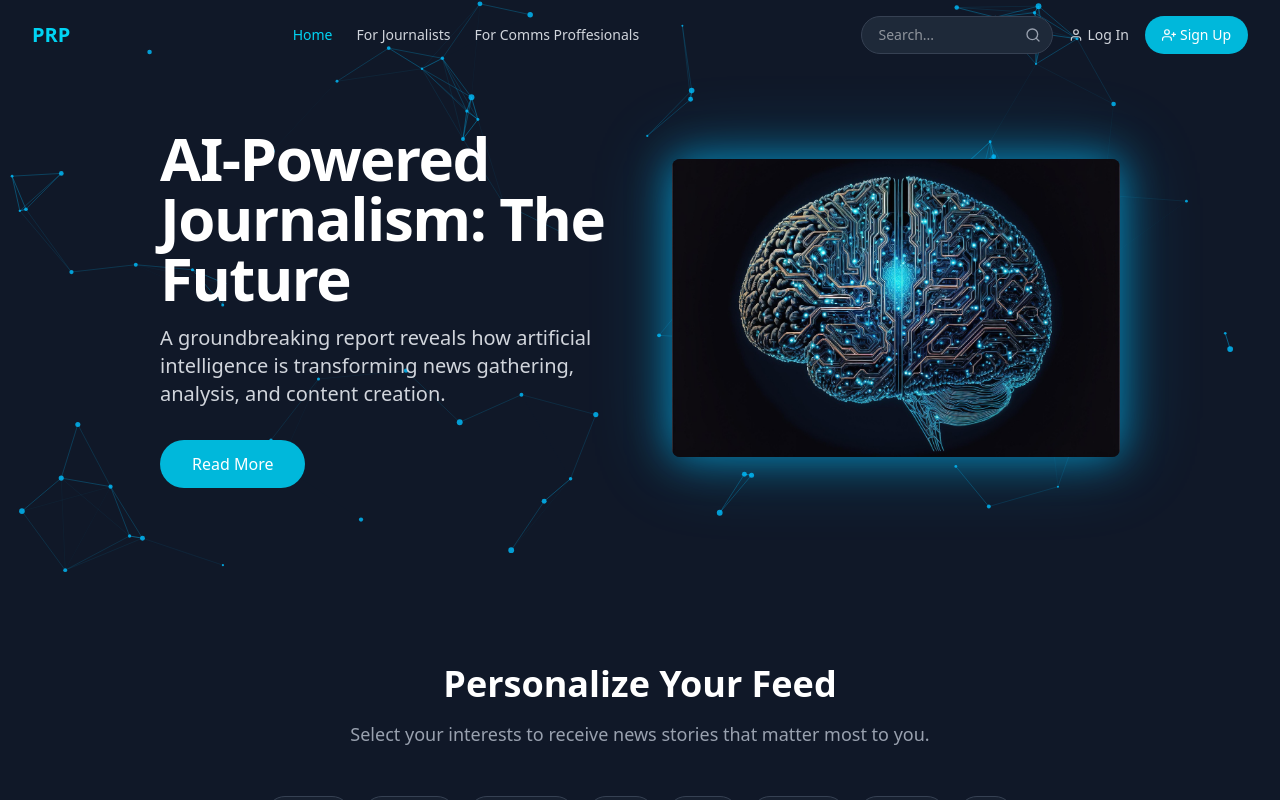
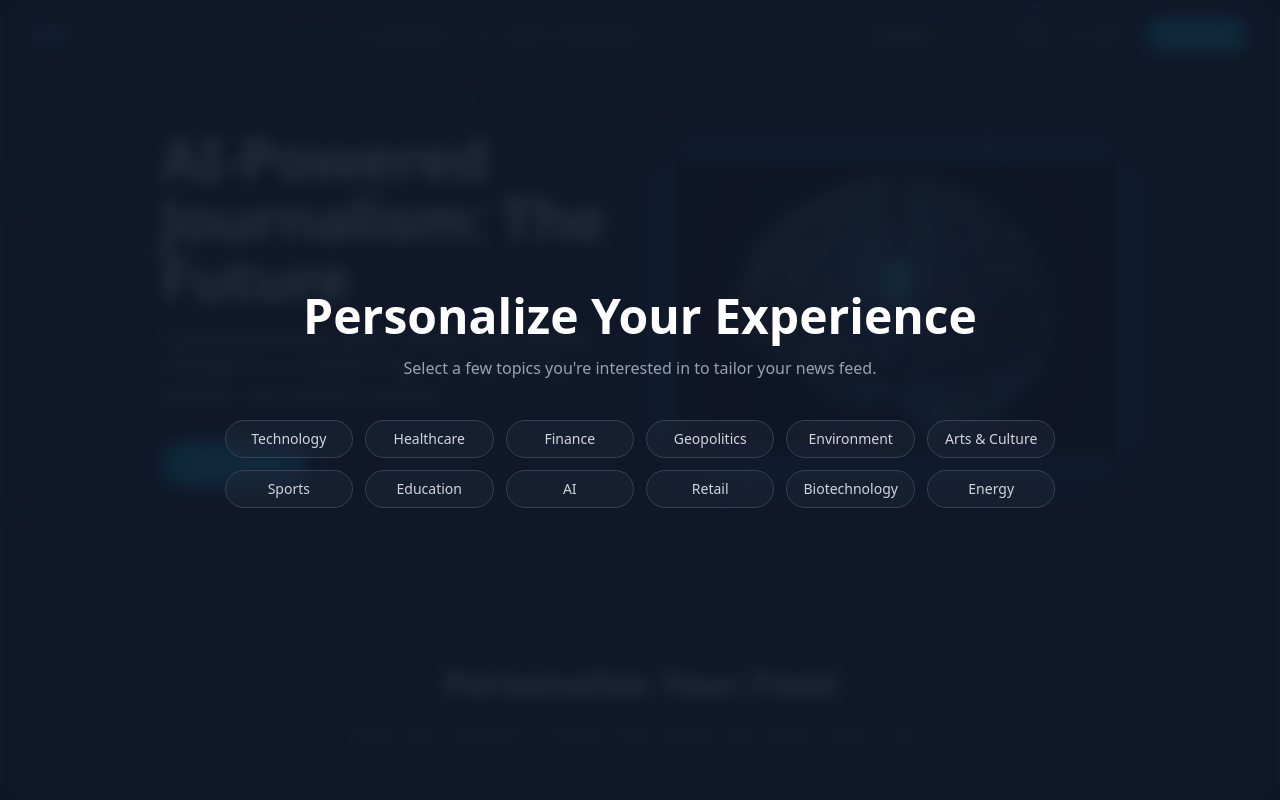
Before and after one commit to Tokyo254/GNAS, a React (Vite) app: page / in a window 1280 px wide. Shown: the top 800 px of the page. Built offline with nearby package versions, Linux system fonts and the light colour scheme.

Commit message:
Preloader

```diff
--- /dev/null
+++ b/src/components/Preloader.tsx
@@ -0,0 +1,107 @@
+import React, { useState } from 'react';
+import { motion, AnimatePresence } from 'framer-motion';
+
+const topics = [
+  "Technology", "Healthcare", "Finance", "Geopolitics", "Environment", "Arts & Culture",
+  "Sports", "Education", "AI", "Retail", "Biotechnology", "Energy"
+];
+
+interface PreferencePreloaderProps {
+  onComplete: (selectedTopics: string[]) => void;
+}
+
+const PreferencePreloader: React.FC<PreferencePreloaderProps> = ({ onComplete }) => {
+  const [selectedTopics, setSelectedTopics] = useState<string[]>([]);
+
+  const handleTopicClick = (topic: string) => {
+    setSelectedTopics(prev =>
+      prev.includes(topic)
+        ? prev.filter(t => t !== topic)
+        : [...prev, topic]
+    );
+  };
+
+  const containerVariants = {
+    hidden: { opacity: 0 },
+    visible: {
+      opacity: 1,
+      transition: { staggerChildren: 0.07, delayChildren: 0.5 }
+    },
+  };
+
+  const topicVariants = {
+    hidden: { opacity: 0, y: 20 },
+    visible: { opacity: 1, y: 0 },
+  };
+
+  return (
+    <motion.div
+      className="fixed inset-0 bg-gray-900/90 backdrop-blur-sm z-[100] flex flex-col items-center justify-center p-4"
+      initial={{ opacity: 0 }}
+      animate={{ opacity: 1 }}
+      exit={{ opacity: 0 }}
+      transition={{ duration: 0.5 }}
+    >
+      <motion.h1
+        className="text-3xl md:text-5xl font-bold text-white text-center mb-4"
+        initial={{ opacity: 0, y: -20 }}
+        animate={{ opacity: 1, y: 0 }}
+        transition={{ duration: 0.5, ease: 'easeOut' }}
+      >
+        Personalize Your Experience
+      </motion.h1>
+      <motion.p
+        className="text-gray-400 text-center mb-10 max-w-xl"
+        initial={{ opacity: 0, y: -20 }}
+        animate={{ opacity: 1, y: 0 }}
+        transition={{ duration: 0.5, delay: 0.2, ease: 'easeOut' }}
+      >
+        Select a few topics you're interested in to tailor your news feed.
+      </motion.p>
+
+      <motion.div
+        className="grid grid-cols-2 sm:grid-cols-3 md:grid-cols-4 lg:grid-cols-6 gap-3 max-w-4xl"
+        variants={containerVariants}
+        initial="hidden"
+        animate="visible"
+      >
+        {topics.map(topic => {
+          const isSelected = selectedTopics.includes(topic);
+          return (
+            <motion.button
+              key={topic}
+              onClick={() => handleTopicClick(topic)}
+              variants={topicVariants}
+              whileHover={{ scale: 1.05 }}
+              whileTap={{ scale: 0.95 }}
+              className={`px-4 py-2 text-sm font-medium border rounded-full transition-all duration-200
+                ${isSelected
+                  ? 'bg-cyan-500 border-cyan-500 text-white shadow-lg shadow-cyan-500/20'
+                  : 'bg-gray-800/50 border-gray-700 text-gray-300 hover:border-cyan-500 hover:text-white'
+                }`
+              }
+            >
+              {topic}
+            </motion.button>
+          );
+        })}
+      </motion.div>
+
+      <AnimatePresence>
+        {selectedTopics.length >= 3 && (
+          <motion.button
+            onClick={() => onComplete(selectedTopics)}
+            className="mt-12 bg-cyan-500 hover:bg-cyan-600 text-white font-bold py-3 px-8 rounded-full text-lg transition-transform hover:scale-105 shadow-lg shadow-cyan-500/30"
+            initial={{ opacity: 0, y: 20 }}
+            animate={{ opacity: 1, y: 0 }}
+            exit={{ opacity: 0, y: 20 }}
+          >
+            Continue to the Portal
+          </motion.button>
+        )}
+      </AnimatePresence>
+    </motion.div>
+  );
+};
+
+export default PreferencePreloader;
--- a/src/pages/LandingPage/LandingPage.tsx
+++ b/src/pages/LandingPage/LandingPage.tsx
@@ -1,13 +1,34 @@
+import { useState, useEffect } from 'react';
+import { AnimatePresence } from 'framer-motion';
 import Header from '../../components/header';
 import Hero from './hero';
 import WriteUp from './WriteUp';
 import NewsSection from './NewsFeed';
 import SecondaryHero from './heroSec';
 import Footer from '../../components/footer';
+import PreferencePreloader from '../../components/Preloader';
 
 function LandingPage() {
+    // 2. State to control the preloader's visibility
+  const [showPreloader, setShowPreloader] = useState(false);
+  useEffect(() => {
+    const preloaderCompleted = sessionStorage.getItem('preloaderCompleted');
+    if (!preloaderCompleted) {
+      setShowPreloader(true); // Show preloader if it hasn't been completed in this session
+    }
+  }, []);
+
+  // 4. Function to handle completion of the preloader
+  const handlePreloaderComplete = (selectedTopics: string[]) => {
+    console.log("User's interests:", selectedTopics); // You can use this data to customize the page later
+    sessionStorage.setItem('preloaderCompleted', 'true');
+    setShowPreloader(false);
+  };
   return (
     <div className="flex flex-col min-h-screen">
+      <AnimatePresence>
+        {showPreloader && <PreferencePreloader onComplete={handlePreloaderComplete} />}
+      </AnimatePresence>
       <Header />
       <main className="flex-grow">
         <Hero />
```
